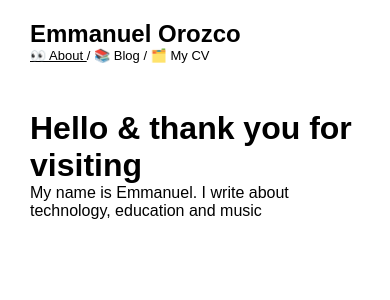
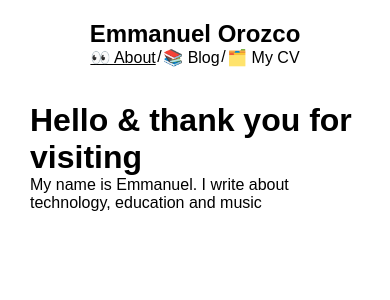
Before and after one commit to indie-rok/indie-rok.github.io, a Jekyll site: the page built from index.html, in a window 390 px wide. Shown: the top 300 px of the page. Built offline with Jekyll 4.4.1, drawn with Linux system fonts in a browser that asks for light colours; some web fonts are replaced.

Commit message:
Added mobile version

```diff
--- a/_includes/navigation.html
+++ b/_includes/navigation.html
@@ -12,7 +12,7 @@
         >
           {{ item.name }}
         </a>
-        {% if forloop.last == false %} / {% endif %}
+        {% if forloop.last == false %} <span> / </span> {% endif %}
       {% endfor %}
     </small>
 </nav>
--- a/_layouts/default.html
+++ b/_layouts/default.html
@@ -4,8 +4,10 @@
     <meta name="viewport" content="width=device-width, initial-scale=1">
     <meta charset="utf-8">
     <title>{{ page.title }}{% if page.title %} | {% endif %}{{ site.title }}</title>
+    <link rel="shortcut icon" href="/assets/img/favicon.ico" type="image/x-icon">
     <link rel="stylesheet" href="{{ "/assets/css/main.css" | relative_url }}">
-    <link rel="shortcut icon" href="/assets/img/favicon.ico" type="image/x-icon">
+    <link rel="stylesheet" href="{{ "/assets/css/mobile.css" | relative_url }}">
+
     {% if page.custom_css %}
       {% for stylesheet in page.custom_css %}
         <link rel="stylesheet" href="{{ site.baseurl }}/assets/css/{{ stylesheet }}.css">
@@ -23,6 +25,7 @@
         <script type="text/javascript" src="{{ site.baseurl }}/assets/js/{{ js_file }}.js"></script>
       {% endfor %}
     {% endif %}
+
   </head>
 
   <body>
--- a/_sass/base.scss
+++ b/_sass/base.scss
@@ -7,7 +7,9 @@
   word-break: keep-all;
   font-feature-settings: normal;
   text-rendering: optimizeLegibility;
+  box-sizing: border-box;
 }
+
 
 body {
   margin: auto;
--- /dev/null
+++ b/assets/css/mobile.scss
@@ -0,0 +1,23 @@
+---
+---
+
+@import 'base';
+
+@media only screen and (max-width: 769px) {
+    body > #top-container{
+        position: static;
+        display: flex;
+        justify-content: center;
+    }
+
+    body > #top-container > nav > small{
+        display: flex;
+        width: 100%;
+        justify-content: space-around;
+        font-size: medium;
+    }
+
+    body > #main-container {
+        margin: 30px auto auto;
+    }
+}
```
